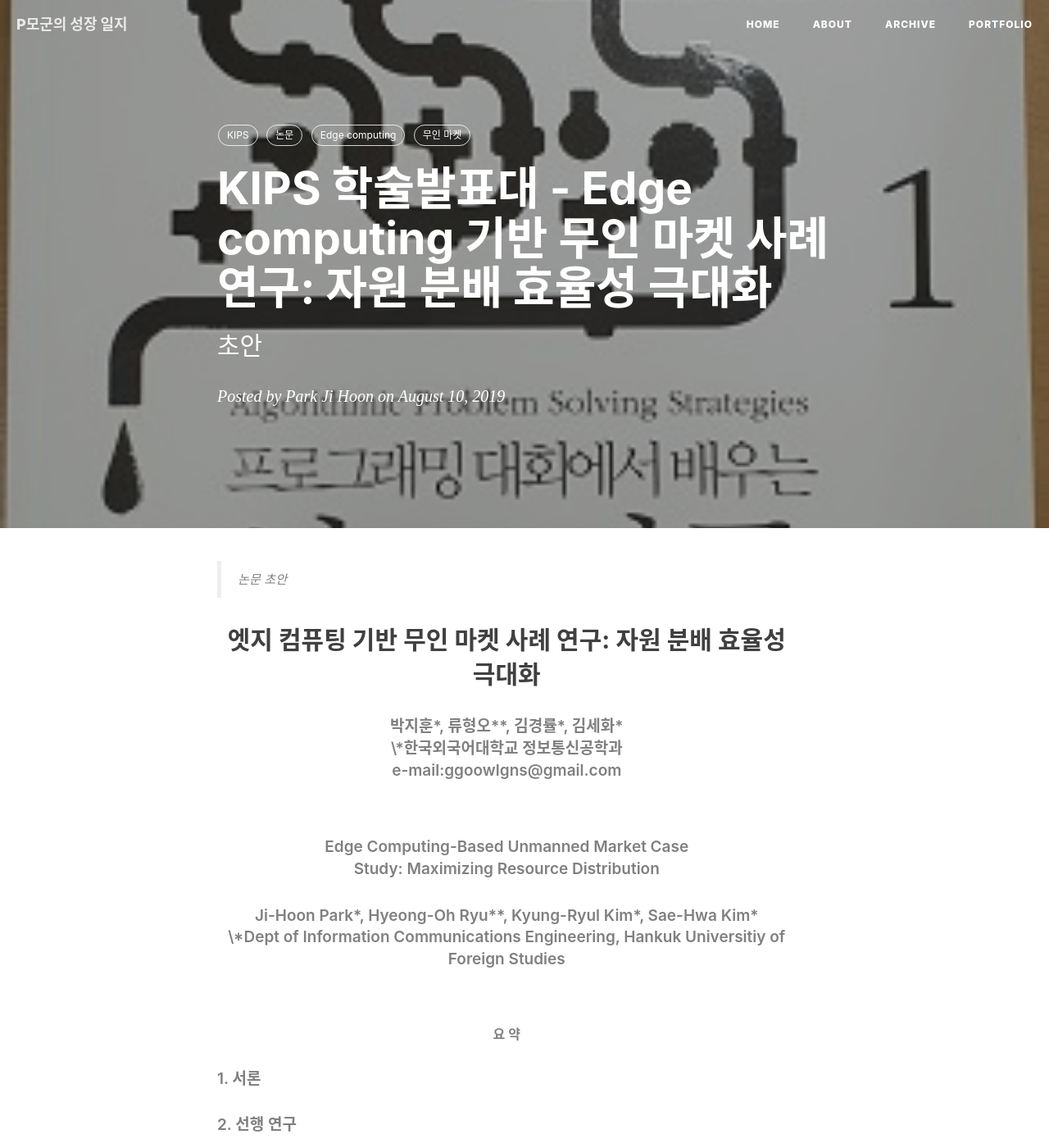
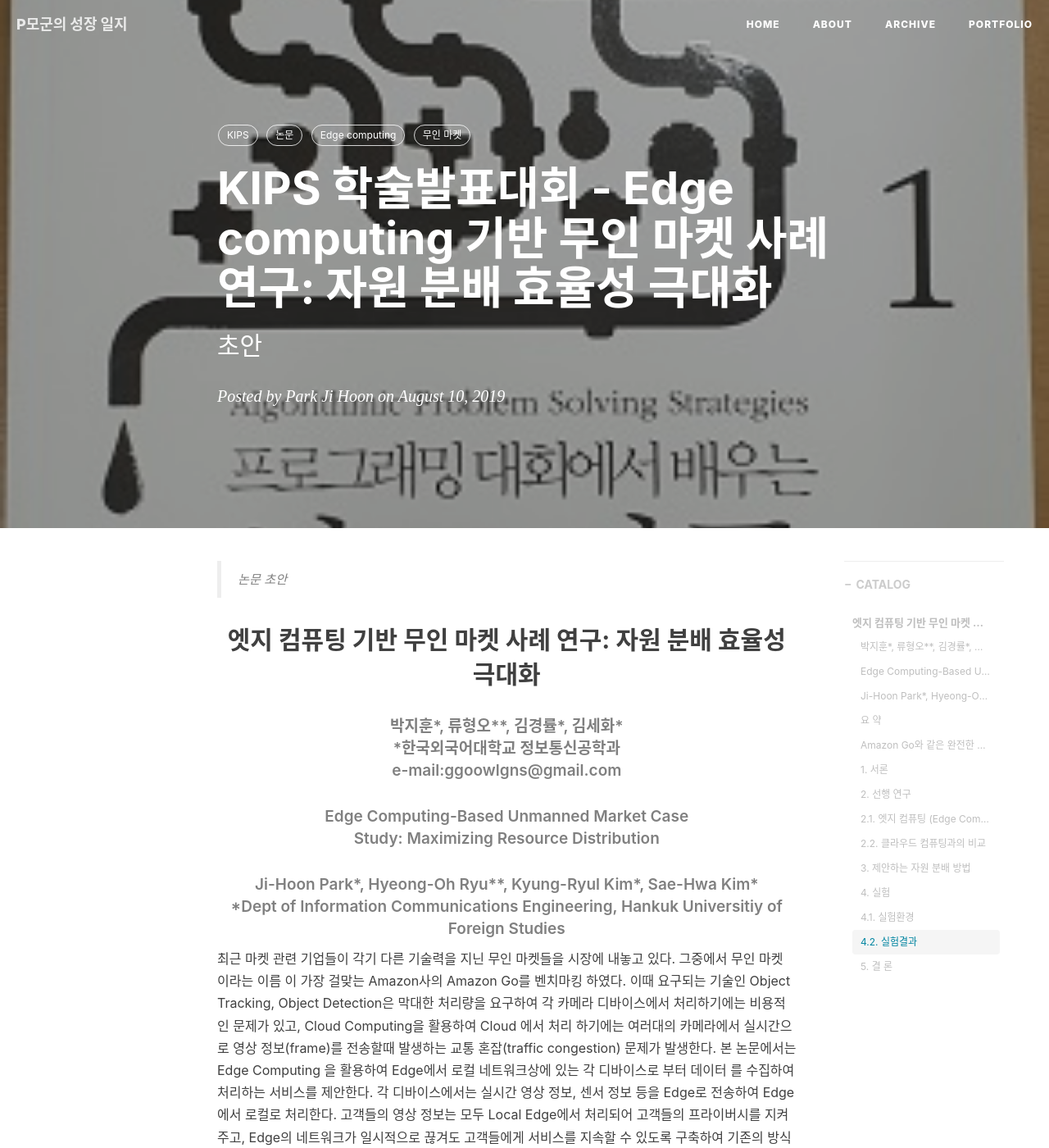
Before and after one commit to ggoowlgns/ggoowlgns.github.io, a Jekyll site: the page built from _posts/2019-08-10-kips_edge_computing-post.md, in a window 1280 px wide and 1400 px high. Shown: the whole window at 82% size. Built offline with Jekyll 4.4.1, drawn with Linux system fonts in a browser that asks for light colours; nearby versions of some CDN libraries; our own code applies the rules of GitHub Pages for plain Markdown files; comment, search, counter and statistics services are not loaded; some of the changed text lies outside the part shown.

Commit message:
update about

```diff
--- a/_posts/2019-08-10-kips_edge_computing-post.md
+++ b/_posts/2019-08-10-kips_edge_computing-post.md
@@ -1,11 +1,11 @@
 ---
-title:      "KIPS 학술발표대 - Edge computing 기반 무인 마켓 사례 연구: 자원 분배 효율성 극대화"
+title:      "KIPS 학술발표대회 - Edge computing 기반 무인 마켓 사례 연구: 자원 분배 효율성 극대화"
 subtitle:   "초안"
 date:       2019-08-10
 author:     "Park Ji Hoon"
 header-img: "img/post_introducing_books/algorithm_1.jpg"
 header-mask: 0.3
-catalog:    False
+catalog:    true
 use_math: true
 tags:
     - KIPS
@@ -17,15 +17,25 @@ tags:
 
 ## <center>엣지 컴퓨팅 기반 무인 마켓 사례 연구: 자원 분배 효율성 극대화</center>
 
-##### <center>박지훈*, 류형오**, 김경률*, 김세화*<br> \*한국외국어대학교 정보통신공학과 <br> e-mail:ggoowlgns@gmail.com </center>
-<br>
+##### <center>박지훈*, 류형오**, 김경률*, 김세화*<br> *한국외국어대학교 정보통신공학과 <br> e-mail:ggoowlgns@gmail.com </center>
+
 ##### <center>Edge Computing-Based Unmanned Market Case <br> Study: Maximizing Resource Distribution </center>
 
-##### <center> Ji-Hoon Park*, Hyeong-Oh Ryu**, Kyung-Ryul Kim*, Sae-Hwa Kim*<br> \*Dept of Information Communications Engineering, Hankuk Universitiy of Foreign Studies </center>
-<br>
+##### <center> Ji-Hoon Park*, Hyeong-Oh Ryu**, Kyung-Ryul Kim*, Sae-Hwa Kim*<br> *Dept of Information Communications Engineering, Hankuk Universitiy of Foreign Studies </center>
+
+최근 마켓 관련 기업들이 각기 다른 기술력을 지닌 무인 마켓들을 시장에 내놓고 있다. 그중에서 무인 마켓 이라는 이름
+이 가장 걸맞는 Amazon사의 Amazon Go를 벤치마킹 하였다. 이때 요구되는 기술인 Object Tracking, Object Detection은
+막대한 처리량을 요구하여 각 카메라 디바이스에서 처리하기에는 비용적인 문제가 있고, Cloud Computing을 활용하여 Cloud
+에서 처리 하기에는 여러대의 카메라에서 실시간으로 영상 정보(frame)를 전송할때 발생하는 교통 혼잡(traffic congestion)
+문제가 발생한다. 본 논문에서는 Edge Computing 을 활용하여 Edge에서 로컬 네트워크상에 있는 각 디바이스로 부터 데이터
+를 수집하여 처리하는 서비스를 제안한다. 각 디바이스에서는 실시간 영상 정보, 센서 정보 등을 Edge로 전송하여 Edge에서
+로컬로 처리한다. 고객들의 영상 정보는 모두 Local Edge에서 처리되어 고객들의 프라이버시를 지켜주고, Edge의 네트워크가
+일시적으로 끊겨도 고객들에게 서비스를 지속할 수 있도록 구축하여 기존의 방식보다 양질의 서비스를 제공 할수 있다. 본
+논문에서는 제안한 서비스를 이용하여 고객이 서비스 받았을 때와 Cloud에서 처리 했을 때 성능을 비교하였다. 성능 비교
+결과 Edge Computing 을 활용한 서비스가 높은 응답(서비스) 속도를 보여주었다
 
 ###### <center>요  약</center>
-###### <center>  </center>
+###### <center> Amazon Go와 같은 완전한 무인 마켓은 엄청난 량의 이미지 처리 프로세스가 요구된다. 이러한 무인마켓  </center>
 
 
 
--- a/about.html
+++ b/about.html
@@ -14,14 +14,14 @@ multilingual: true
 
 <!-- Korean Version -->
 <div class="zh post-container">
-    {% capture about_zh %}{% include about/zh.md %}{% endcapture %}
+    {% capture about_zh %}{% include about/ko.md %}{% endcapture %}
     {{ about_zh | markdownify }}
 </div>
 
 <!-- English Version -->
 <div class="en post-container">
-    {% capture about_en %}{% include about/en.md %}{% endcapture %}
-    {{ about_en | markdownify }}
+    <!-- {% capture about_en %}{% include about/en.md %}{% endcapture %}
+    {{ about_en | markdownify }} -->
 </div>
 
 
```
Also changed, not shown: _includes/about/ko.md (renamed from _includes/about/zh.md, +9 -4 lines).
